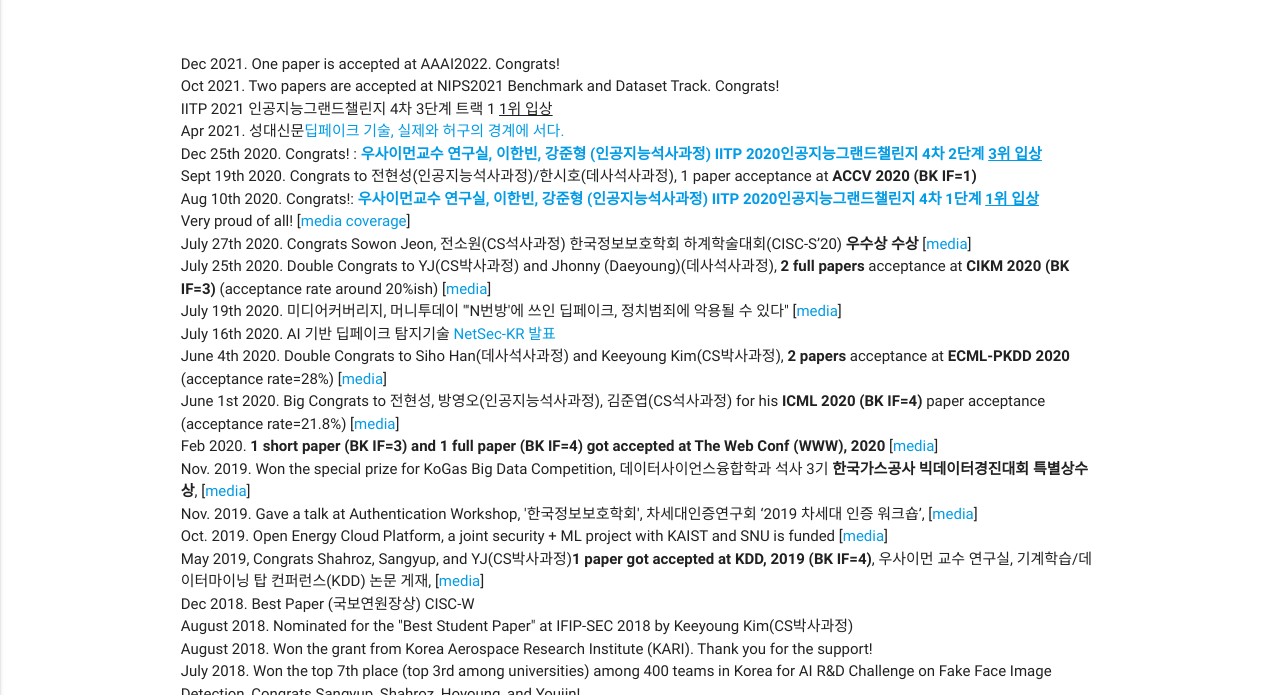
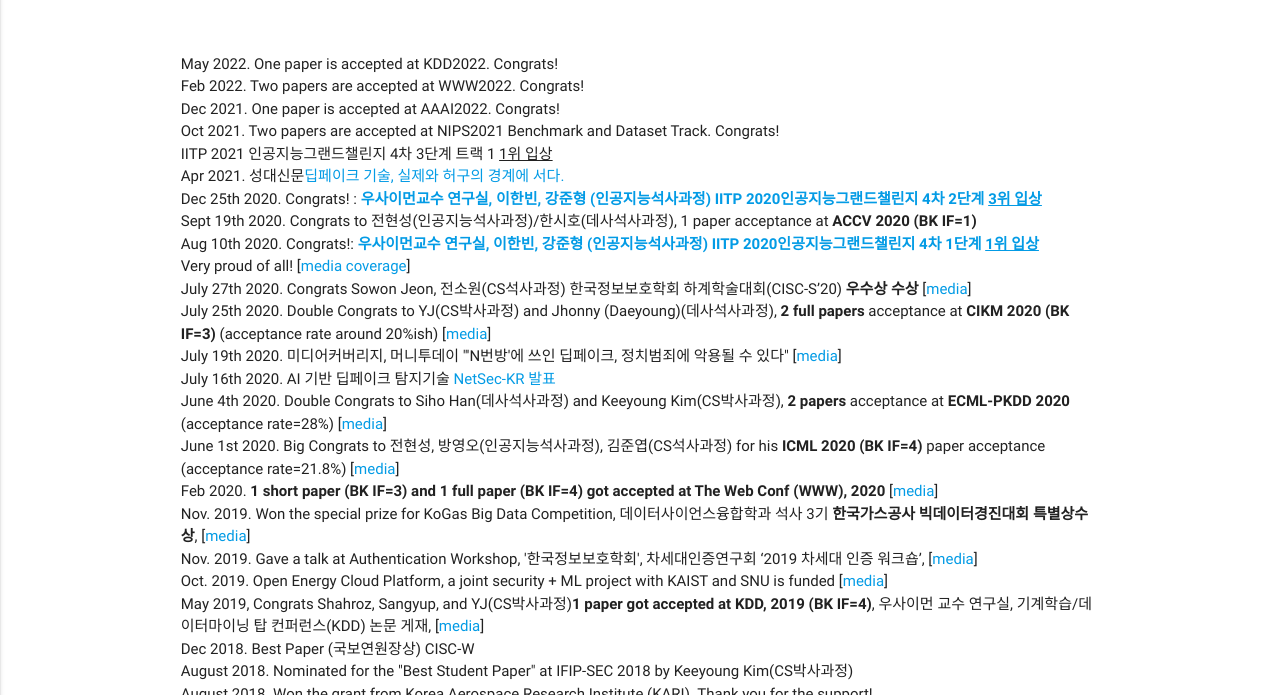
Before and after one commit to Yurim990507/DASH-Lab.github.io, a Jekyll site: the page built from News.md, in a window 1280 px wide and 900 px high, scrolled down 1073 px, cut to the strip 205-900 px from the top of the window. Built offline with Jekyll 4.4.1, drawn with Linux system fonts in a browser that asks for light colours.

Commit message:
Update News.md

```diff
--- a/News.md
+++ b/News.md
@@ -29,6 +29,9 @@ permalink: /News/
 
 <div class="section">
     <div class="row">
+
+May 2022. One paper is accepted at KDD2022. Congrats! <br>
+Feb 2022. Two papers are accepted at WWW2022. Congrats! <br>
 Dec 2021. One paper is accepted at AAAI2022. Congrats! <br>
 Oct 2021. Two papers are accepted at NIPS2021 Benchmark and Dataset Track. Congrats! <br>
 IITP 2021 인공지능그랜드챌린지 4차 3단계 트랙 1 <u>1위 입상</u> <br>
```
